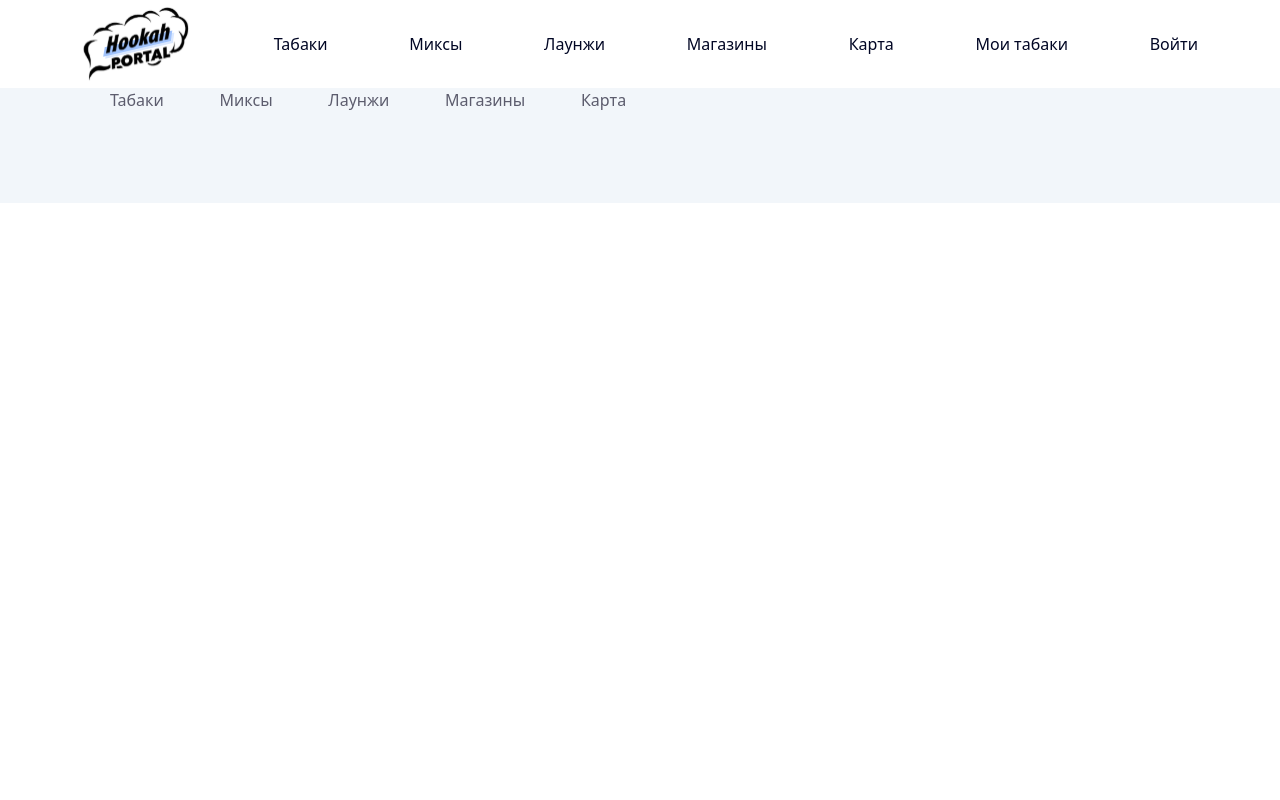
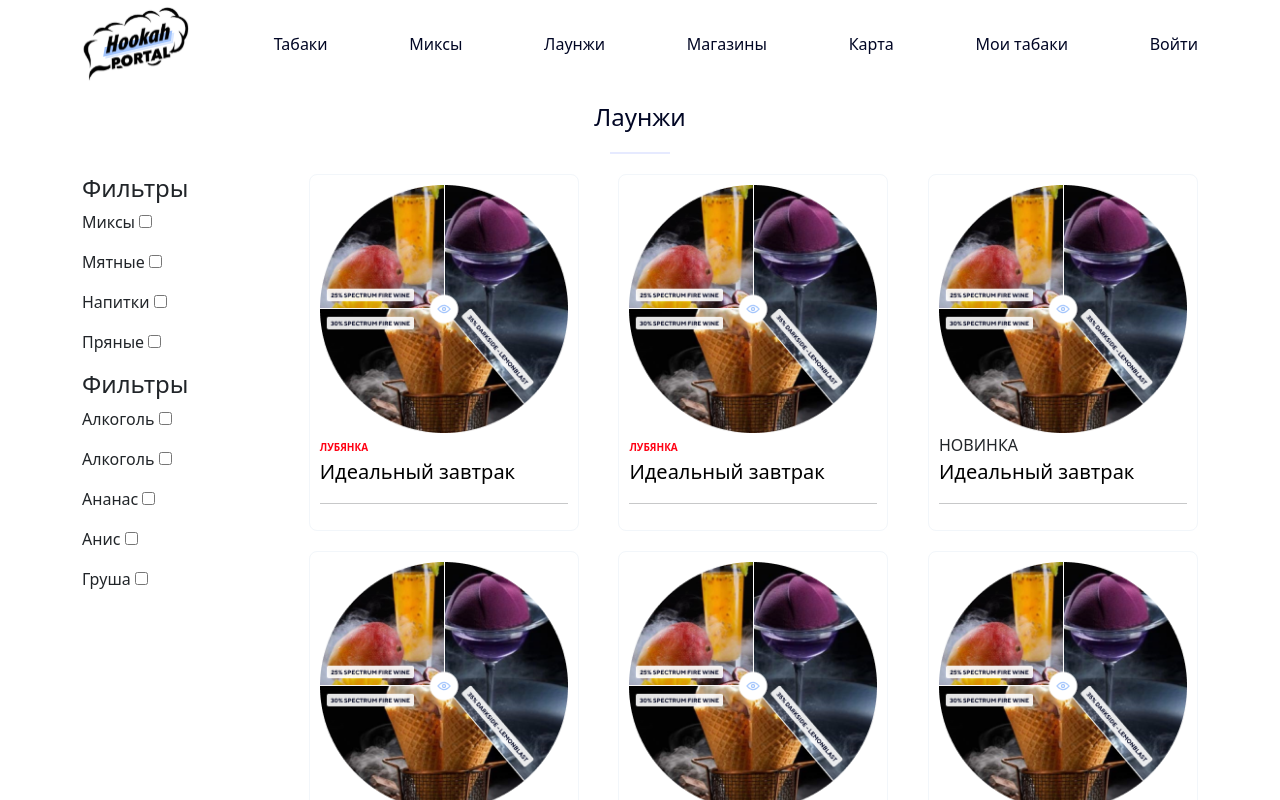
Before and after one commit to darya0623/FinalKa2.0, a React (Create React App) app: page /mixes in a window 1280 px wide. Shown: the top 800 px of the page. Built offline with nearby package versions, Linux system fonts and the light colour scheme.

Commit message:
#fix #css #js upd mixes and db json

```diff
--- a/db.json
+++ b/db.json
@@ -51,5 +51,20 @@
         ]
       }
     }
+  ], "mixes": [
+    {
+      "id": 1,
+      "image": "/images/idealBreakfast.png",
+      "title": "Идеальный завтрак",
+      "description": " Далеко-далеко за словесными горами в стране гласных и согласных живут рыбные тексты. Оксмокс заглавных осталось журчит своих дороге бросил точках пунктуация текста первую образ, страна использовало они заголовок имеет но проектах назад необходимыми своего!",
+      "category": {
+        "category-name": "Darkside",
+        "taste": [
+          "Манго",
+          "Груша"
+        ]
+      }
+    }
   ]
+
 }
--- a/src/index.scss
+++ b/src/index.scss
@@ -401,3 +401,34 @@ font-size: 10px;
 text-transform: uppercase;
 color: #ff0013;
 }
+
+
+.cards-mixes {
+  display: flex;
+  justify-content: space-between;
+  flex-wrap: wrap;
+}
+
+.mixes-catalog {
+  background: white;
+}
+
+.mixes-article {
+  justify-content: center;
+  width: 1000px;
+}
+
+
+.mixes-wrap {
+  display: flex;
+}
+
+.mixes-header {
+  text-align: center;
+  margin-top: 15px;
+}
+
+.mixes-aside {
+  width: 255px;
+  height: 635px;
+}
--- a/src/pages/lounges.jsx
+++ b/src/pages/lounges.jsx
@@ -19,54 +19,42 @@ const Lounges = () => {
         <div className="lounges-wrap">
           <aside className="lounges-aside">
             <div className="lounges-aside-item">
-              <ul>
-                <li>
+
                   <h4 className="lounges-aside-text">Фильтры</h4>
-                </li>
-              </ul>
+
             </div>
 
             <div className="lounges-aside-item">
-              <ul>
-                <li>
+
                   <p className="lounges-aside-text">Миксы <input type="checkbox" /></p>
-                </li>
 
-                <li>
                   <p className="lounges-aside-text">Мятные <input type="checkbox" /></p>
-                </li>
 
-                <li>
                   <p className="lounges-aside-text">Напитки <input type="checkbox" /></p>
-                </li>
 
-                <li>
                   <p className="lounges-aside-text">Пряные <input type="checkbox" /></p>
-                </li>
-              </ul>
+
             </div>
 
             <div className="lounges-aside-item">
-              <ul>
-                <li>
+
+                  <h4 className="lounges-aside-text">Фильтры</h4>
+
+            </div>
+
+            <div className="lounges-aside-item">
+
                 <p className="lounges-aside-text">Алкоголь <input type="checkbox" /></p>
 
-                </li>
 
-                <li>
                   <p className="lounges-aside-text">Алкоголь <input type="checkbox" /></p>
-                </li>
 
-                <li>
                   <p className="lounges-aside-text">Ананас <input type="checkbox" /></p>
-                </li>
-                <li>
-                  <p className="lounges-aside-text">Анис</p>
-                </li>
-                <li>
-                  <p className="lounges-aside-text">Груша</p>
-                </li>
-              </ul>
+
+                  <p className="lounges-aside-text">Анис <input type="checkbox" /></p>
+
+                  <p className="lounges-aside-text">Груша <input type="checkbox" /></p>
+
             </div>
           </aside>
 
--- a/src/pages/mixes.jsx
+++ b/src/pages/mixes.jsx
@@ -1,5 +1,148 @@
 import React from "react";
+import { Fragment } from "react";
+import { Link } from "react-router-dom";
+import { Helmet } from "react-helmet";
+import IdealBreakfast from "./../img/idealBreakfast.png"
 
 export default function Mixes() {
+  return (
+    <Fragment>
+    <Helmet>
+      <title>Hookah - mixes</title>
+    </Helmet>
 
+    <div className="container">
+      <header className="mixes-header">
+        <h1 className="header-title">Лаунжи</h1>
+        <hr className="chertochka" />
+      </header>
+      <div className="mixes-wrap">
+        <aside className="mixes-aside">
+          <div className="mixes-aside-item">
+
+                <h4 className="mixes-aside-text">Фильтры</h4>
+
+          </div>
+
+          <div className="mixes-aside-item">
+
+                <p className="mixes-aside-text">Миксы <input type="checkbox" /></p>
+
+                <p className="mixes-aside-text">Мятные <input type="checkbox" /></p>
+
+                <p className="mixes-aside-text">Напитки <input type="checkbox" /></p>
+
+                <p className="mixes-aside-text">Пряные <input type="checkbox" /></p>
+
+          </div>
+
+          <div className="mixes-aside-item">
+
+                <h4 className="mixes-aside-text">Фильтры</h4>
+
+          </div>
+
+          <div className="mixes-aside-item">
+
+              <p className="mixes-aside-text">Алкоголь <input type="checkbox" /></p>
+
+
+                <p className="mixes-aside-text">Алкоголь <input type="checkbox" /></p>
+
+                <p className="mixes-aside-text">Ананас <input type="checkbox" /></p>
+
+                <p className="mixes-aside-text">Анис <input type="checkbox" /></p>
+
+                <p className="mixes-aside-text">Груша <input type="checkbox" /></p>
+
+          </div>
+        </aside>
+
+        {/*Products__wrap active*/}
+        <article className="mixes-article">
+          {/* <Button onClick={handleFilter} icon={<FiFilter />}>
+                                  filter & sort
+                              </Button> */}
+
+          {/* <div className="Products__filters-right">
+                          <button className={`Products__filters-red`} secondary>
+                              <p bodyText={"p"}>Models</p>
+                          </button>
+                          <button secondary>
+                              <p bodyText={"p"}>products</p>
+                          </button>
+
+                      </div> */}
+
+          <div className="cards-mixes">
+            <div className="card-product">
+              <img className="product-image" src={IdealBreakfast} alt="error" />
+              <b className="product-loc">Лубянка</b>
+              <br />
+              <Link to="/mixes/product/:id" className="product-title">
+                Идеальный завтрак
+              </Link>
+              <hr />
+              <div className="product-price"></div>
+            </div>
+            <div className="card-product">
+              <img className="product-image" src={IdealBreakfast} alt="error" />
+              <b className="product-loc">Лубянка</b>
+              <br />
+              <Link to="/mixes/product/" className="product-title">
+                Идеальный завтрак
+              </Link>
+              <hr />
+              <div className="product-price"></div>
+            </div>
+            <div className="card-product">
+              <img className="product-image" src={IdealBreakfast} alt="error" />
+              <b className="product-new">НОВИНКА</b>
+              <br />
+              <Link to="/mixes/product/:id" className="product-title">
+                Идеальный завтрак
+              </Link>
+              <hr />
+              <div className="product-price"></div>
+            </div>
+            <div className="card-product">
+              <img className="product-image" src={IdealBreakfast} alt="error" />
+              <b className="product-loc">Лубянка</b>
+              <br />
+              <Link to="/mixes/product/:id" className="product-title">
+                Идеальный завтрак
+              </Link>
+              <hr />
+              <div className="product-price"></div>
+            </div>
+            <div className="card-product">
+              <img className="product-image" src={IdealBreakfast} alt="error" />
+              <b className="product-loc">Лубянка</b>
+              <br />
+              <Link to="/mixes/product/:id" className="product-title">
+                Идеальный завтрак
+              </Link>
+              <hr />
+              <div className="product-price"></div>
+            </div>
+            <div className="card-product">
+              <img className="product-image" src={IdealBreakfast} alt="error" />
+              <b className="product-loc">Лубянка</b>
+              <br />
+              <a to="/mixes/product/:id" className="product-title">
+                Идеальный завтрак
+              </a>
+              <hr />
+              <div className="product-price"></div>
+            </div>
+          </div>
+
+          <div className="Products__buttons">
+            <button primary>load more products</button>
+          </div>
+        </article>
+      </div>
+    </div>
+  </Fragment>
+  )
 }
--- a/src/pages/tabacks.jsx
+++ b/src/pages/tabacks.jsx
@@ -3,7 +3,7 @@ import { Fragment, useState, useEffect, useContext } from "react";
 import { Button, Checkbox, Flex, Typography } from "antd";
 import { Breadcrumb } from "react-bootstrap";
 import { Helmet } from "react-helmet";
-import southVibe from "./../img/southVibe.png"
+import southVibe from "./../img/southVibe.png";
 import { Link } from "react-router-dom";
 
 export default function Tabacks() {
@@ -58,92 +58,54 @@ export default function Tabacks() {
   // }
 
   return (
-
-
     <Fragment>
       <Breadcrumb />
       <Helmet>
         <title>Hookah - Tabacks</title>
       </Helmet>
 
-
       <div className="container">
         <header className="tabacks-header">
           <h1 className="header-title">Табаки</h1>
           <hr className="chertochka" />
-                    <h3 className="header-desc">Один из крупнейших производителей табака и аксессуаров для кальянов в Российской Федерации</h3>
+          <h3 className="header-desc">
+            Один из крупнейших производителей табака и аксессуаров для кальянов
+            в Российской Федерации
+          </h3>
         </header>
         <div className="tabacks-wrap">
-
-                    <aside className='tabacks-aside'>
+          <aside className="tabacks-aside">
             <div className="tabacks-aside-item">
-
-                            <ul>
-                                <li>
-                                    <h4 className='tabacks-aside-text'>Тип вкуса</h4>
-                                </li>
-                            </ul>
+              <h4 className="tabacks-aside-text">Тип вкуса</h4>
             </div>
 
             <div className="tabacks-aside-item">
+              <p className="tabacks-aside-text">Миксы <input type="checkbox" /></p>
 
+              <p className="tabacks-aside-text">Мятные <input type="checkbox" /></p>
 
-                            <ul>
-                                <li>
-                                    <p className='tabacks-aside-text'>Миксы</p>
-                                </li>
+              <p className="tabacks-aside-text">Напитки <input type="checkbox" /></p>
 
-                                <li>
-                                    <p className='tabacks-aside-text'>Мятные</p>
-                                </li>
+              <p className="tabacks-aside-text">Пряные <input type="checkbox" /></p>
 
-                                <li>
-                                    <p className='tabacks-aside-text'>Напитки</p>
-                                </li>
-
-                                <li>
-                                    <p className='tabacks-aside-text'>Пряные</p>
-                                </li>
-
-                                <li>
-                                    <p className='tabacks-aside-text'>Outdoor</p>
-                                </li>
-                            </ul>
+              <p className="tabacks-aside-text">Outdoor <input type="checkbox" /></p>
             </div>
 
             <div className="tabacks-aside-item">
+              <p className="tabacks-aside-text">Абрикос <input type="checkbox" /></p>
 
-                            <ul>
+              <p className="tabacks-aside-text">Алкоголь <input type="checkbox" /></p>
 
-                                <li>
-                                    <p className='tabacks-aside-text'>Абрикос</p>
-                                </li>
+              <p className="tabacks-aside-text">Ананас <input type="checkbox" /></p>
 
-                                <li>
-                                    <p className='tabacks-aside-text'>Алкоголь</p>
-                                </li>
+              <p className="tabacks-aside-text">Анис <input type="checkbox" /></p>
 
-                                <li>
-                                    <p className='tabacks-aside-text'>Ананас</p>
-                                </li>
-                                <li>
-                                    <p className='tabacks-aside-text'>Анис</p>
-                                </li>
-                                <li>
-                                    <p className='tabacks-aside-text'>Груша</p>
-                                </li>
-                            </ul>
+              <p className="tabacks-aside-text">Груша <input type="checkbox" /></p>
             </div>
-
-
-
           </aside>
 
           {/*Products__wrap active*/}
           <article className="tabacks-article">
-
-
-
             {/* <Button onClick={handleFilter} icon={<FiFilter />}>
                                     filter & sort
                                 </Button> */}
@@ -158,92 +120,93 @@ export default function Tabacks() {
 
                         </div> */}
 
-                            <div className='cards-tabacks'>
-
-                            <div className='card-product'>
-                                    <img className='product-image' src={southVibe} alt='error' />
-                                    <b className='product-category'>Darkside</b>
+            <div className="cards-tabacks">
+              <div className="card-product">
+                <img className="product-image" src={southVibe} alt="error" />
+                <b className="product-category">Darkside</b>
                 <br />
-                                    <Link to='/tabacks/product/:id' className='product-title'>Южный Вайб</Link>
+                <Link to="/tabacks/product/:id" className="product-title">
+                  Южный Вайб
+                </Link>
                 <hr />
-                                    <div className='product-taste'>
-                                        <p className='taste-item'>Груша</p>
-                                        <p className='taste-item'>Манго</p>
+                <div className="product-taste">
+                  <p className="taste-item">Груша</p>
+                  <p className="taste-item">Манго</p>
                 </div>
               </div>
-                                <div className='card-product'>
-                                    <img className='product-image' src={southVibe} alt='error' />
-                                    <b className='product-category'>Darkside</b>
+              <div className="card-product">
+                <img className="product-image" src={southVibe} alt="error" />
+                <b className="product-category">Darkside</b>
                 <br />
-                                    <Link to='/tabacks/product/' className='product-title'>Южный Вайб</Link>
+                <Link to="/tabacks/product/" className="product-title">
+                  Южный Вайб
+                </Link>
                 <hr />
-                                    <div className='product-taste'>
-                                        <p className='taste-item'>Груша</p>
-                                        <p className='taste-item'>Манго</p>
+                <div className="product-taste">
+                  <p className="taste-item">Груша</p>
+                  <p className="taste-item">Манго</p>
                 </div>
               </div>
-                                <div className='card-product'>
-                                    <img className='product-image' src={southVibe} alt='error' />
-                                    <b className='product-category'>Darkside</b>
+              <div className="card-product">
+                <img className="product-image" src={southVibe} alt="error" />
+                <b className="product-category">Darkside</b>
                 <br />
-                                    <Link to='/tabacks/product/:id' className='product-title'>Южный Вайб</Link>
+                <Link to="/tabacks/product/:id" className="product-title">
+                  Южный Вайб
+                </Link>
                 <hr />
-                                    <div className='product-taste'>
-                                        <p className='taste-item'>Груша</p>
-                                        <p className='taste-item'>Манго</p>
+                <div className="product-taste">
+                  <p className="taste-item">Груша</p>
+                  <p className="taste-item">Манго</p>
                 </div>
               </div>
-                                <div className='card-product'>
-                                    <img className='product-image' src={southVibe} alt='error' />
-                                    <b className='product-category'>Darkside</b>
+              <div className="card-product">
+                <img className="product-image" src={southVibe} alt="error" />
+                <b className="product-category">Darkside</b>
                 <br />
-                                    <Link to='/tabacks/product/:id' className='product-title'>Южный Вайб</Link>
+                <Link to="/tabacks/product/:id" className="product-title">
+                  Южный Вайб
+                </Link>
                 <hr />
-                                    <div className='product-taste'>
-                                        <p className='taste-item'>Груша</p>
-                                        <p className='taste-item'>Манго</p>
+                <div className="product-taste">
+                  <p className="taste-item">Груша</p>
+                  <p className="taste-item">Манго</p>
                 </div>
               </div>
-                                <div className='card-product'>
-                                    <img className='product-image' src={southVibe} alt='error' />
-                                    <b className='product-category'>Darkside</b>
+              <div className="card-product">
+                <img className="product-image" src={southVibe} alt="error" />
+                <b className="product-category">Darkside</b>
                 <br />
-                                    <Link to='/tabacks/product/:id' className='product-title'>Южный Вайб</Link>
+                <Link to="/tabacks/product/:id" className="product-title">
+                  Южный Вайб
+                </Link>
                 <hr />
-                                    <div className='product-taste'>
-                                        <p className='taste-item'>Груша</p>
-                                        <p className='taste-item'>Манго</p>
+                <div className="product-taste">
+                  <p className="taste-item">Груша</p>
+                  <p className="taste-item">Манго</p>
                 </div>
               </div>
-                                <div className='card-product'>
-                                    <img className='product-image' src={southVibe} alt='error' />
-                                    <b className='product-category'>Darkside</b>
+              <div className="card-product">
+                <img className="product-image" src={southVibe} alt="error" />
+                <b className="product-category">Darkside</b>
                 <br />
-                                    <a to='/tabacks/product/:id' className='product-title'>Южный Вайб</a>
+                <a to="/tabacks/product/:id" className="product-title">
+                  Южный Вайб
+                </a>
                 <hr />
-                                    <div className='product-taste'>
-                                        <p className='taste-item'>Груша</p>
-                                        <p className='taste-item'>Манго</p>
+                <div className="product-taste">
+                  <p className="taste-item">Груша</p>
+                  <p className="taste-item">Манго</p>
                 </div>
               </div>
-
-
             </div>
-
-
 
             {/* <div className="Products__buttons">
                             <button primary>load more products</button>
                         </div> */}
           </article>
         </div>
-
-
-
-
-
       </div>
     </Fragment>
-    )
-
+  );
 }
```
Also changed, not shown: src/img/idealBreakfast.png (added). Lines whose indentation alone changed are shown as unchanged.
